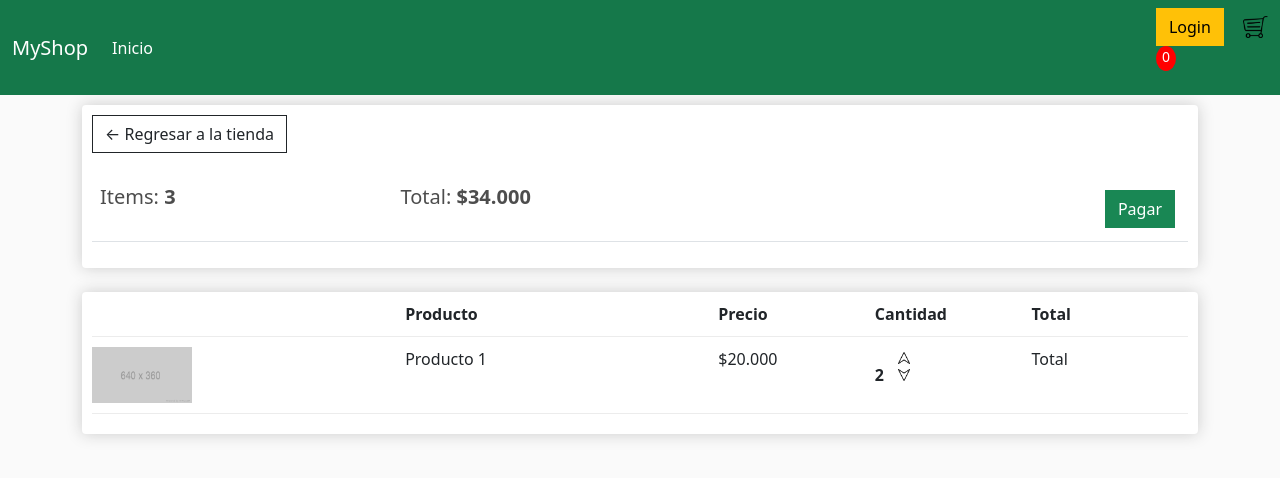
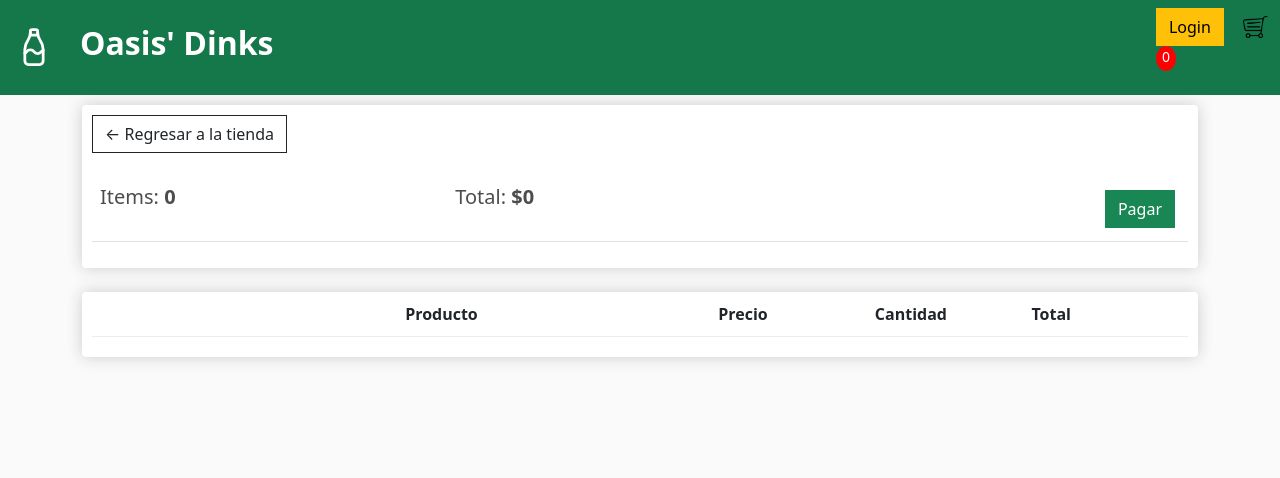
Before and after one commit to pdaniel102/django-shop, a Django app: page /cart/ in a window 1280 px wide. Shown: the top 478 px of the page. Run offline with Django 4.2, Linux system fonts and the light colour scheme; lists and menus that the app fills with data are empty.

Commit message:
cart/checkout dynamic content added

```diff
--- a/apps/shop/templates/main.html
+++ b/apps/shop/templates/main.html
@@ -19,7 +19,12 @@
   <body>
     <nav class="navbar navbar-expand-lg navbar-dark bg-dark">
       <div class="container-fluid">
-        <a class="navbar-brand" href="{%url 'store' %}">MyShop</a>
+        <a class="navbar-brand" href="{%url 'store' %}"><svg xmlns="http://www.w3.org/2000/svg" class="icon icon-tabler icon-tabler-bottle" width="44" height="44" viewBox="0 0 24 24" stroke-width="1.5" stroke="#ffffff" fill="none" stroke-linecap="round" stroke-linejoin="round">
+          <path stroke="none" d="M0 0h24v24H0z" fill="none"/>
+          <path d="M10 5h4v-2a1 1 0 0 0 -1 -1h-2a1 1 0 0 0 -1 1v2z" />
+          <path d="M14 3.5c0 1.626 .507 3.212 1.45 4.537l.05 .07a8.093 8.093 0 0 1 1.5 4.694v6.199a2 2 0 0 1 -2 2h-6a2 2 0 0 1 -2 -2v-6.2c0 -1.682 .524 -3.322 1.5 -4.693l.05 -.07a7.823 7.823 0 0 0 1.45 -4.537" />
+          <path d="M7.003 14.803a2.4 2.4 0 0 0 .997 -.803a2.4 2.4 0 0 1 2 -1a2.4 2.4 0 0 1 2 1a2.4 2.4 0 0 0 2 1a2.4 2.4 0 0 0 2 -1a2.4 2.4 0 0 1 1 -.805" />
+        </svg></a>
         <button
           class="navbar-toggler"
           type="button"
@@ -38,7 +43,7 @@
                 class="nav-link active"
                 aria-current="page"
                 href="{%url 'store' %}"
-                >Inicio</a
+                ><h2 style="color: white;"><strong>Oasis' Dinks</strong></h2></a
               >
             </li>
           </ul>
--- a/apps/shop/templates/store.html
+++ b/apps/shop/templates/store.html
@@ -4,7 +4,7 @@
     <div class="row">
         {% for product in products %}
         <div class="col-lg-4">
-            <img class="thumbnail" src="{% static 'images/640x360.png' %}" alt="">
+            <img class="thumbnail" src="{{ product.imageURL }}" alt="">
             <div class="box-element product">
                 <h6><strong>{{product.name}}</strong></h6>
                 <hr>
--- a/apps/shoppingcart/templates/cart.html
+++ b/apps/shoppingcart/templates/cart.html
@@ -10,8 +10,8 @@
                 <br>
                 <table class="table">
                     <tr>
-                        <th><h5>Items: <strong>3</strong></h5></th>
-                        <th><h5>Total: <strong>$34.000</strong></h5></th>
+                        <th><h5>Items: <strong>{{ order.get_cart_items }}</strong></h5></th>
+                        <th><h5>Total: <strong>${{ order.get_cart_total }}</strong></h5></th>
                         <th>
                             <a class="btn btn-success" style="float:right; margin:5px;" href="{% url 'checkout' %}">Pagar</a>
                         </th>
@@ -27,13 +27,13 @@
                     <div style="flex: 1;"><strong>Cantidad</strong></div>
                     <div style="flex: 1;"><strong>Total</strong> </div>
                 </div>
-
+                {% for item in items %}
                 <div class="cart-row">
-                    <div style="flex: 2;"><img class="row-image" src="{% static 'images/640x360.png'%}" alt="product"></div>
-                    <div style="flex: 2;"><p>Producto 1</p></div>
-                    <div style="flex: 1;"><p>$20.000</p></div>
+                    <div style="flex: 2;"><img class="row-image" src="{{ item.product.imageURL }}" alt="product"></div>
+                    <div style="flex: 2;"><p>{{item.product.name}}</p></div>
+                    <div style="flex: 1;"><p>${{item.product.price|floatformat:0}}</p></div>
                     <div style="flex: 1;">
-                        <p class="quantity">2</p>
+                        <p class="quantity">{{item.quantity}}</p>
                         <div class="quantity">
                             <img class="chg-quantity" src="{% static 'images/up-arrow.png' %}" alt="up-arrow">
                             <img class="chg-quantity" src="{% static 'images/down-arrow.png' %}" alt="down-arrow">
@@ -41,6 +41,7 @@
                     </div>
                     <div style="flex: 1;">Total</div>
                 </div>
+                {% endfor %}
             </div>
         </div>
     </div>
--- a/apps/shoppingcart/views.py
+++ b/apps/shoppingcart/views.py
@@ -1,9 +1,25 @@
 from django.shortcuts import render
-
+from .models import *
 # Create your views here.
 
 def cart(request):
-    return render(request, 'cart.html')
+    if request.user.is_authenticated:
+        customer = request.user.customer
+        order, created = Order.objects.get_or_create(costumer=customer, complete=False)
+        items = order.orderitem_set.all()
+    else:
+        items = []
+        order = {'get_cart_total': 0, 'get_cart_items':0}
+    context = {'items':items, 'order': order}
+    return render(request, 'cart.html', context)
 
 def checkout(request):
-    return render(request, 'checkout.html')
+    if request.user.is_authenticated:
+        customer = request.user.customer
+        order, created = Order.objects.get_or_create(costumer=customer, complete=False)
+        items = order.orderitem_set.all()
+    else:
+        items = []
+        order = {'get_cart_total': 0, 'get_cart_items':0}
+    context = {'items':items, 'order': order}
+    return render(request, 'checkout.html', context)
--- a/myshop/settings.py
+++ b/myshop/settings.py
@@ -138,3 +138,7 @@ DEFAULT_AUTO_FIELD = 'django.db.models.BigAutoField'
 STATICFILES_DIRS = [
     os.path.join(BASE_DIR, 'static')
 ]
+
+MEDIA_URL = '/images/'
+
+MEDIA_ROOT = os.path.join(BASE_DIR, 'static/images')
--- a/myshop/urls.py
+++ b/myshop/urls.py
@@ -15,6 +15,8 @@ Including another URLconf
 """
 from django.contrib import admin
 from django.urls import path, include
+from django.conf.urls.static import static
+from django.conf import settings
 
 urlpatterns = [
     path('admin/', admin.site.urls),
@@ -22,3 +24,5 @@ urlpatterns = [
     path('', include('apps.shoppingcart.urls')),
     path('', include('apps.usermanagement.urls')),
 ]
+
+urlpatterns += static(settings.MEDIA_URL, document_root=settings.MEDIA_ROOT)
--- a/static/css/main.css
+++ b/static/css/main.css
@@ -15,7 +15,7 @@ h1,h2,h3,h4,h5,h6{
 
 .thumbnail{
 	width: 100%;
-	height: 200px;
+	height: 280px;
 	-webkit-box-shadow: -1px -3px 5px -2px rgba(214,214,214,1);
     -moz-box-shadow: -1px -3px 5px -2px rgba(214,214,214,1);
     box-shadow: -1px -3px 5px -2px rgba(214,214,214,1);
```
Also changed, not shown: apps/shop/models.py (+10 -1 lines), apps/shoppingcart/models.py (+18 -0 lines), apps/shoppingcart/templates/checkout.html (+8 -6 lines), apps/shop/migrations/0003_product_image.py (added), static/images/agua-gas.jpg (added), static/images/agua.jpg (added), static/images/cola-zero.jpg (added), static/images/hit-mango.jpg (added), static/images/pony.jpg (added), 4 other files.
